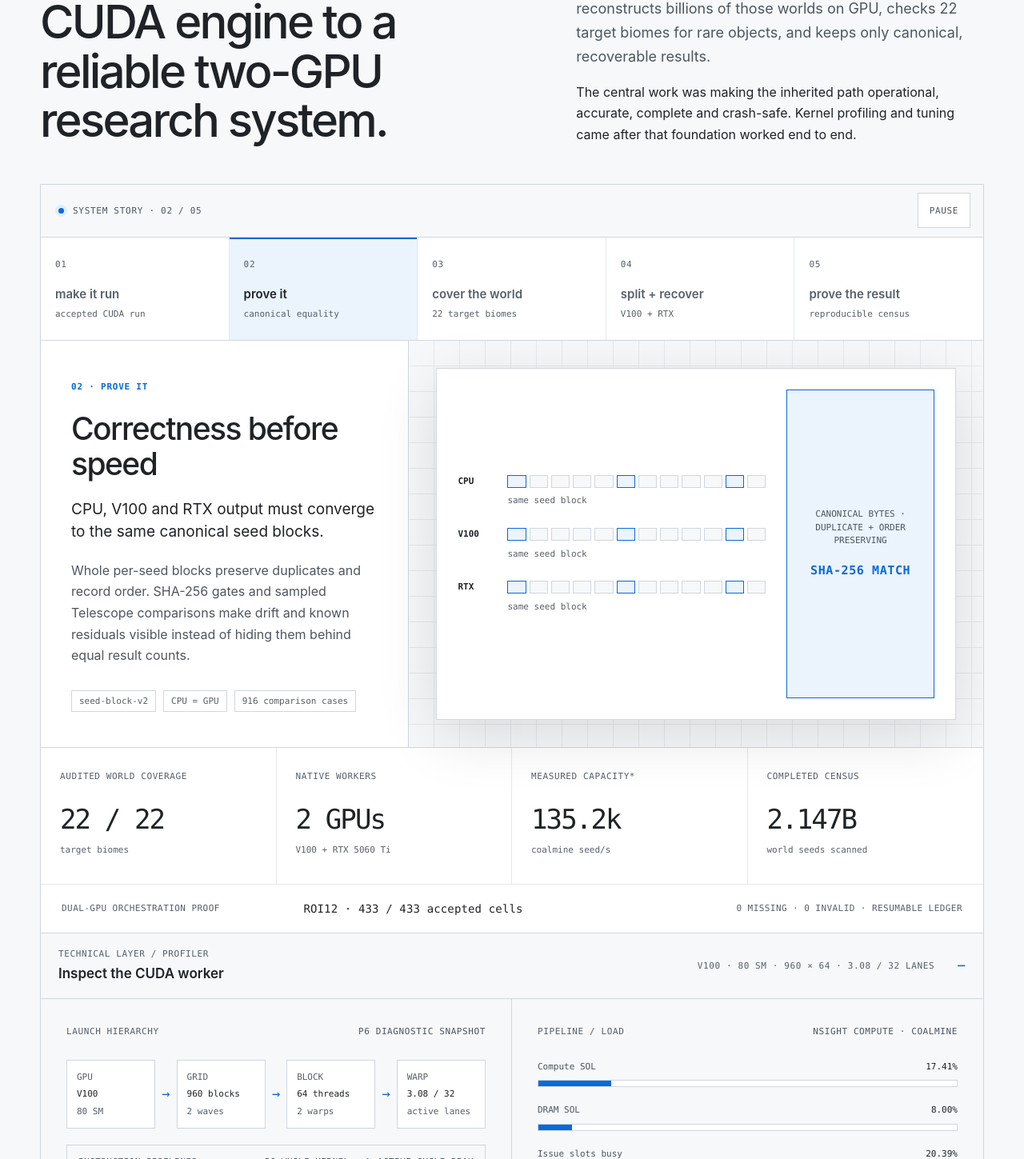
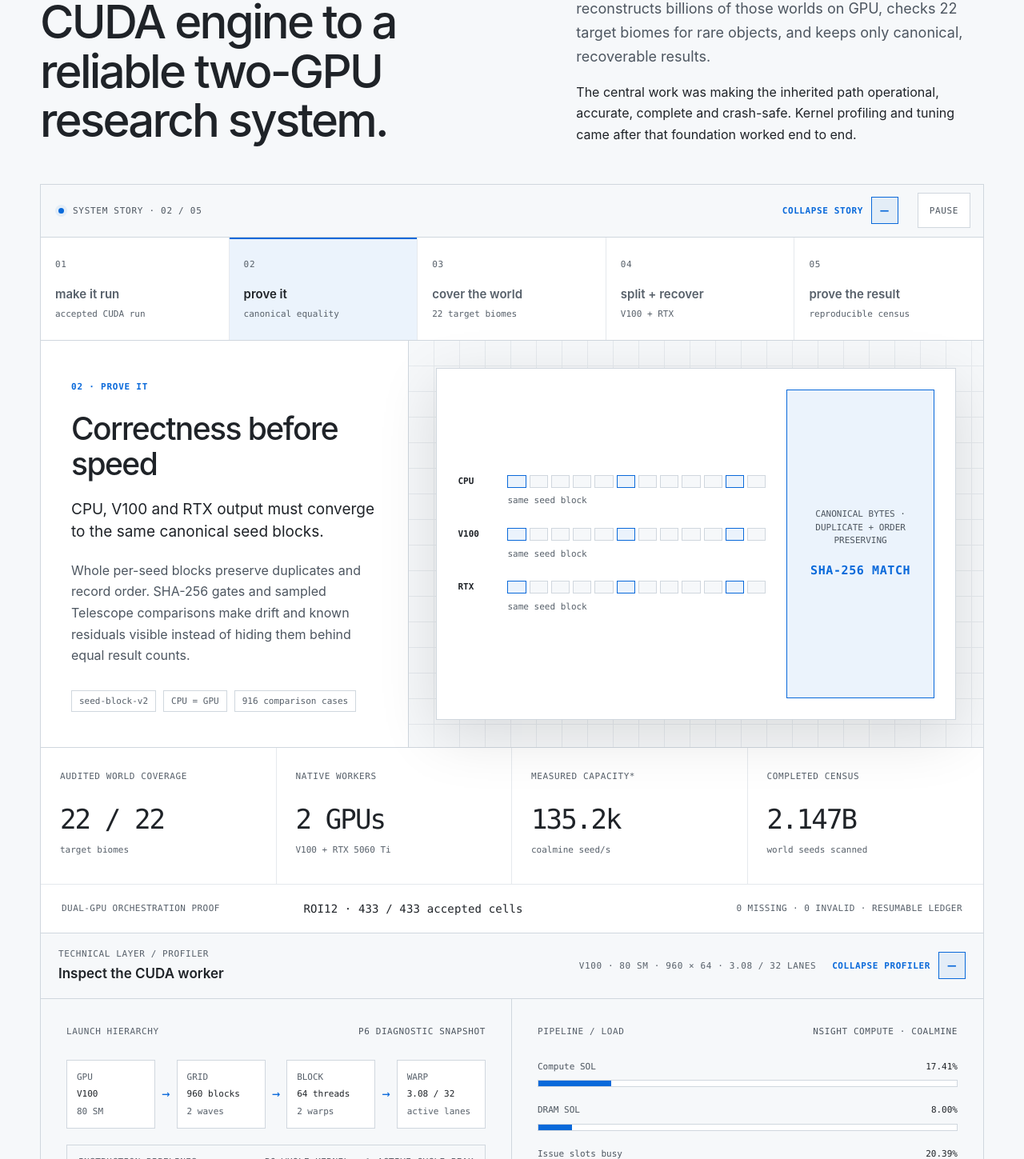
Before and after one commit to ezsx/ezsx-site, a Next.js app: page / in a window 1280 px wide. Shown: the part 1867-3316 px from the top of the page at 80% size. Built offline with nearby package versions, Linux system fonts and the light colour scheme.

Commit message:
Add clear Seedforge disclosure controls

```diff
--- a/app/globals.css
+++ b/app/globals.css
@@ -454,6 +454,22 @@ footer {
   background: var(--background);
 }
 
+.story-disclosure {
+  display: flex;
+  min-width: 0;
+  min-height: 44px;
+  flex: 1 1 auto;
+  align-items: center;
+  justify-content: space-between;
+  gap: 24px;
+  padding: 0;
+  border: 0;
+  color: inherit;
+  background: transparent;
+  text-align: left;
+  cursor: pointer;
+}
+
 .story-status {
   display: flex;
   min-width: 0;
@@ -475,6 +491,44 @@ footer {
   box-shadow: 0 0 0 4px var(--accent-soft);
 }
 
+.disclosure-cue {
+  display: inline-flex;
+  flex: 0 0 auto;
+  align-items: center;
+  gap: 10px;
+  color: var(--accent);
+  font-family: var(--mono);
+  font-size: 11px;
+  font-weight: 600;
+  letter-spacing: 0.055em;
+  text-transform: uppercase;
+}
+
+.disclosure-mark {
+  display: grid;
+  width: 34px;
+  height: 34px;
+  place-items: center;
+  border: 1px solid var(--accent);
+  color: var(--accent);
+  background: var(--accent-soft);
+  font-size: 20px;
+  font-style: normal;
+  font-weight: 440;
+  line-height: 1;
+  transition:
+    color 140ms ease,
+    background-color 140ms ease,
+    box-shadow 140ms ease;
+}
+
+.story-disclosure:hover .disclosure-mark,
+.cuda-profile summary:hover .disclosure-mark {
+  color: var(--foreground);
+  background: rgba(88, 166, 255, 0.18);
+  box-shadow: inset 0 0 0 1px rgba(88, 166, 255, 0.2);
+}
+
 .story-control {
   min-height: 44px;
   padding: 0 14px;
@@ -493,6 +547,7 @@ footer {
   border-color: var(--quiet);
 }
 
+.story-disclosure:focus-visible,
 .story-control:focus-visible,
 .story-steps button:focus-visible,
 .cuda-profile summary:focus-visible {
@@ -1265,6 +1320,10 @@ footer {
   background: var(--background);
 }
 
+.system-story-body[hidden] + .cuda-profile {
+  border-top: 0;
+}
+
 .cuda-profile summary {
   display: flex;
   min-height: 82px;
@@ -1280,28 +1339,17 @@ footer {
   display: none;
 }
 
-.cuda-profile summary::after {
-  color: var(--accent);
-  font-family: var(--mono);
-  font-size: 18px;
-  content: "+";
-}
-
 .cuda-profile[open] summary {
   border-bottom: 1px solid var(--line);
 }
 
-.cuda-profile[open] summary::after {
-  content: "−";
-}
-
 .cuda-profile summary > span:first-child {
   display: flex;
   flex-direction: column;
 }
 
 .cuda-profile summary small,
-.cuda-profile summary > span:last-child {
+.cuda-profile-meta {
   color: var(--quiet);
   font-family: var(--mono);
   font-size: 11px;
@@ -1315,9 +1363,36 @@ footer {
   font-weight: 560;
 }
 
-.cuda-profile summary > span:last-child {
+.cuda-summary-actions {
+  display: flex;
+  min-width: 0;
+  align-items: center;
+  gap: 20px;
   margin-left: auto;
+}
+
+.cuda-profile-meta {
   text-align: right;
+}
+
+.disclosure-open-label {
+  display: none;
+}
+
+.cuda-profile[open] .disclosure-closed-label {
+  display: none;
+}
+
+.cuda-profile[open] .disclosure-open-label {
+  display: inline;
+}
+
+.cuda-disclosure-mark::before {
+  content: "+";
+}
+
+.cuda-profile[open] .cuda-disclosure-mark::before {
+  content: "−";
 }
 
 .profile-body {
@@ -2361,6 +2436,10 @@ footer {
     padding-bottom: 15px;
   }
 
+  .story-disclosure {
+    width: 100%;
+  }
+
   .story-control {
     width: 100%;
   }
@@ -2503,9 +2582,13 @@ footer {
     flex-wrap: wrap;
   }
 
-  .cuda-profile summary > span:last-child {
-    width: calc(100% - 34px);
+  .cuda-summary-actions {
+    width: 100%;
     margin-left: 0;
+    justify-content: space-between;
+  }
+
+  .cuda-profile-meta {
     text-align: left;
   }
 
--- a/app/seedforge-kernel.tsx
+++ b/app/seedforge-kernel.tsx
@@ -377,6 +377,7 @@ function StageScene({ stage }: { stage: StageId }) {
 export default function SeedforgeKernel() {
   const [activeStage, setActiveStage] = useState(0);
   const [playing, setPlaying] = useState(false);
+  const [storyExpanded, setStoryExpanded] = useState(true);
   const [inView, setInView] = useState(false);
   const [motion, setMotion] = useState<"unknown" | "full" | "reduce">("unknown");
   const [cudaPhase, setCudaPhase] =
@@ -422,11 +423,18 @@ export default function SeedforgeKernel() {
   }, []);
 
   useEffect(() => {
-    if (motion !== "full" || !inView || hasAutoPlayed.current) return;
+    if (
+      motion !== "full" ||
+      !inView ||
+      !storyExpanded ||
+      hasAutoPlayed.current
+    ) {
+      return;
+    }
     hasAutoPlayed.current = true;
     setActiveStage(0);
     setPlaying(true);
-  }, [inView, motion]);
+  }, [inView, motion, storyExpanded]);
 
   useEffect(() => {
     if (!playing || !inView || motion !== "full") return;
@@ -460,6 +468,11 @@ export default function SeedforgeKernel() {
     setPlaying(true);
   };
 
+  const toggleStoryDisclosure = () => {
+    if (storyExpanded) setPlaying(false);
+    setStoryExpanded((current) => !current);
+  };
+
   return (
     <article
       className="seedforge-story"
@@ -491,13 +504,33 @@ export default function SeedforgeKernel() {
 
       <div className="seedforge-panel">
         <div className="story-toolbar">
-          <div className="story-status">
+          <button
+            aria-controls="seedforge-system-story"
+            aria-expanded={storyExpanded}
+            className="story-disclosure"
+            onClick={toggleStoryDisclosure}
+            type="button"
+          >
+            <span className="story-status">
               <span className="story-status-dot" aria-hidden="true" />
               <span>
-              system story · {stage.number} / {storyStages.length.toString().padStart(2, "0")}
+                system story · {stage.number} /{" "}
+                {storyStages.length.toString().padStart(2, "0")}
               </span>
-          </div>
-          <button className="story-control" onClick={controlStory} type="button">
+            </span>
+            <span className="disclosure-cue">
+              <span>{storyExpanded ? "collapse story" : "expand story"}</span>
+              <i aria-hidden="true" className="disclosure-mark">
+                {storyExpanded ? "−" : "+"}
+              </i>
+            </span>
+          </button>
+          {storyExpanded ? (
+            <button
+              className="story-control"
+              onClick={controlStory}
+              type="button"
+            >
               {motion === "reduce"
                 ? "next stage"
                 : playing
@@ -506,8 +539,14 @@ export default function SeedforgeKernel() {
                     ? "replay story"
                     : "play story"}
             </button>
+          ) : null}
         </div>
 
+        <div
+          className="system-story-body"
+          hidden={!storyExpanded}
+          id="seedforge-system-story"
+        >
           <ol className="story-steps" aria-label="Seedforge system story">
             {storyStages.map((item, index) => (
               <li key={item.id}>
@@ -571,6 +610,7 @@ export default function SeedforgeKernel() {
             <strong>ROI12 · 433 / 433 accepted cells</strong>
             <small>0 missing · 0 invalid · resumable ledger</small>
           </div>
+        </div>
 
         <details className="cuda-profile" open>
           <summary>
@@ -578,8 +618,22 @@ export default function SeedforgeKernel() {
               <small>technical layer / profiler</small>
               <strong>Inspect the CUDA worker</strong>
             </span>
-            <span>
+            <span className="cuda-summary-actions">
+              <span className="cuda-profile-meta">
                 V100 · 80 SM · 960 × 64 · 3.08 / 32 lanes
+              </span>
+              <span className="disclosure-cue">
+                <span className="disclosure-closed-label">
+                  expand profiler
+                </span>
+                <span className="disclosure-open-label">
+                  collapse profiler
+                </span>
+                <i
+                  aria-hidden="true"
+                  className="disclosure-mark cuda-disclosure-mark"
+                />
+              </span>
             </span>
           </summary>
 
```
Also changed, not shown: 1 other file (tests, documents, lock files or other folders). Lines whose indentation alone changed are shown as unchanged.
